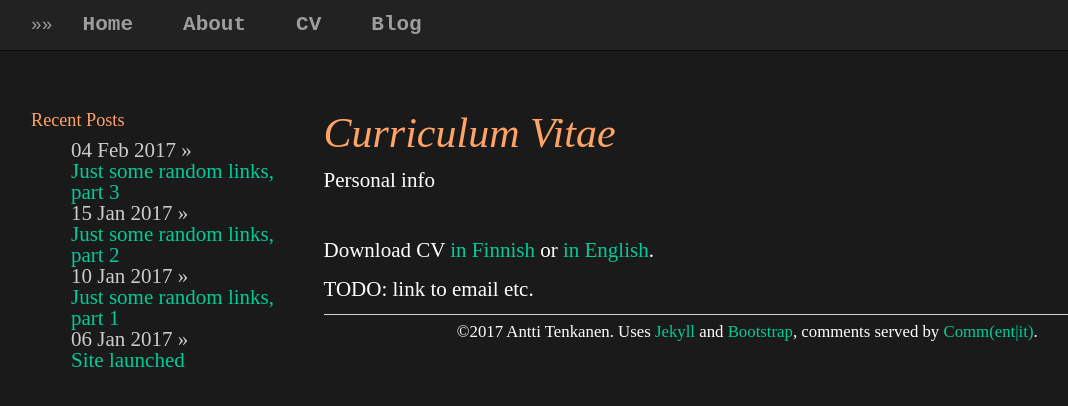
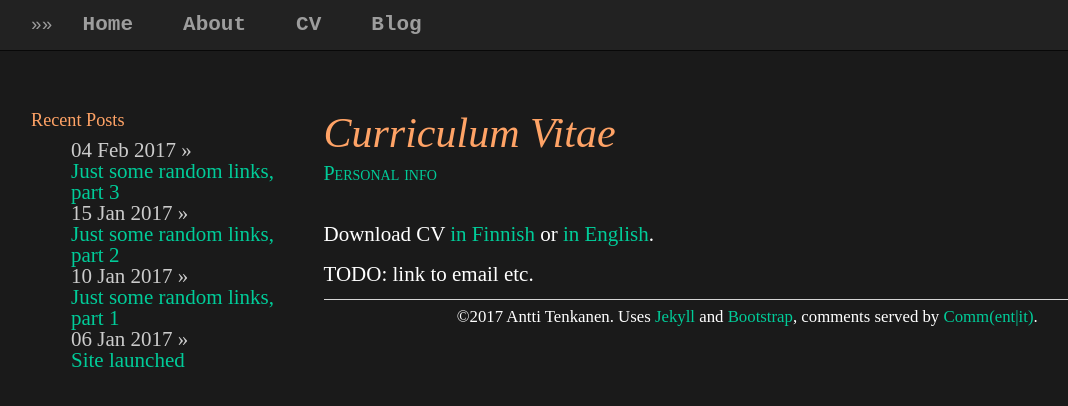
Before and after one commit to plantecophys/plantecophys, a Jekyll site: the page built from cv/index.html, in a window 1280 px wide. Shown: the top 406 px of the page, without its empty margins (39-1107 px from the left). Built offline with Jekyll 4.4.1, drawn with Linux system fonts in a browser that asks for light colours.

Commit message:
Update main.css

```diff
--- a/css/main.css
+++ b/css/main.css
@@ -96,6 +96,13 @@ a:visited {
     list-style:none;
     display:inline;
     margin:0 0 0 0;
+}
+.tag p {
+    color:#00cc99;
+    line-height:14px;
+    font-size:20px;
+    font-variant:small-caps;
+    padding: 0 0 0 0px;
 }
 .tag a {
     color:#00cc99;
```
